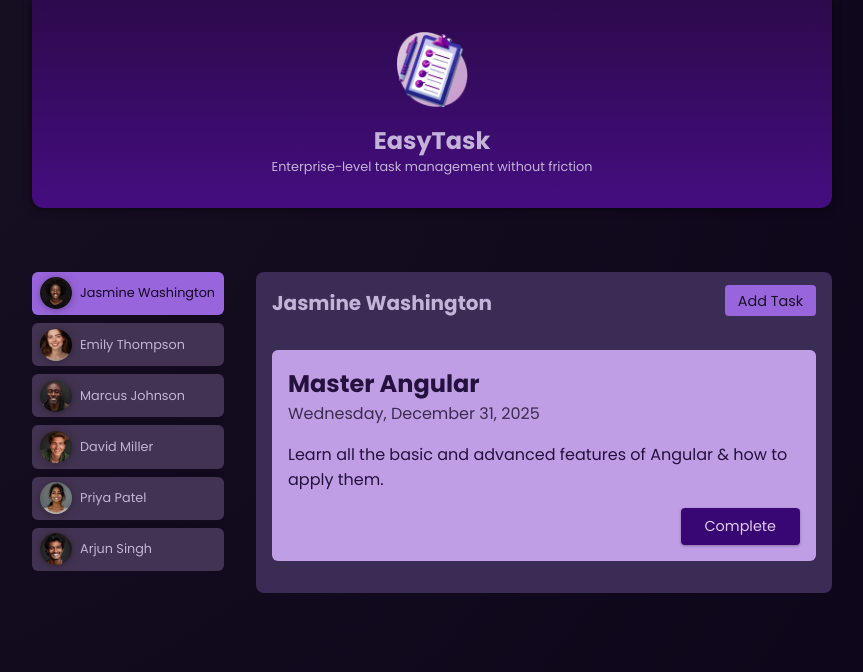
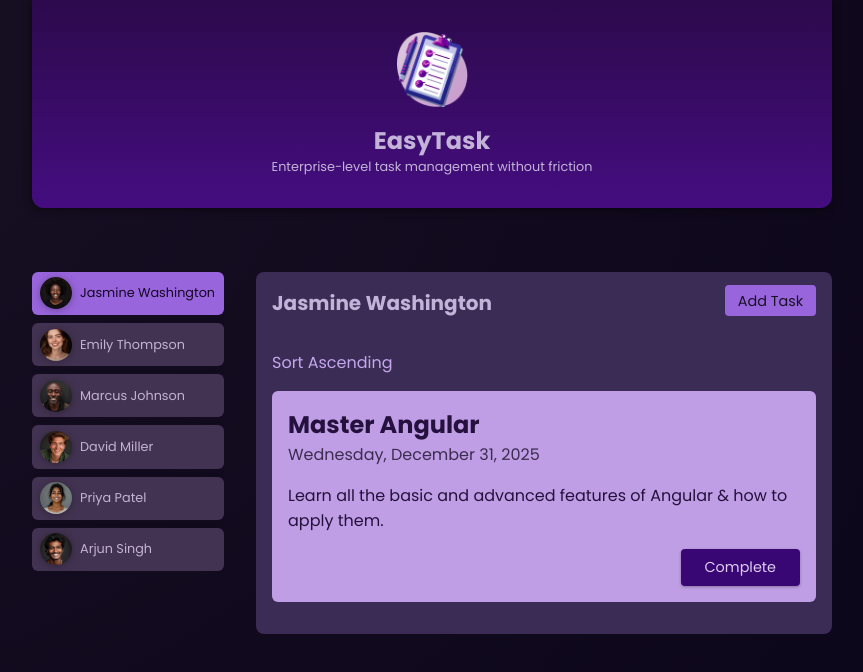
Before and after one commit to WoWcheek/EasyTask, an Angular app: page /users/u1/tasks in a window 1280 px wide. Shown: the top 672 px of the page, without its empty margins (208-1071 px from the left). Built offline with nearby package versions, Linux system fonts and the light colour scheme.

Commit message:
implement tasks sorting

```diff
--- a/src/app/tasks/tasks.component.css
+++ b/src/app/tasks/tasks.component.css
@@ -1,3 +1,13 @@
+a {
+  text-decoration: none;
+  color: #c6a7ed;
+}
+
+a:hover,
+a:active {
+  color: #9b79c6;
+}
+
 ul {
   list-style: none;
   margin: 1rem 0;
--- a/src/app/tasks/tasks.component.html
+++ b/src/app/tasks/tasks.component.html
@@ -1,3 +1,12 @@
+<p>
+  <a
+    routerLink="./"
+    [queryParams]="{ order: order() === 'asc' ? 'desc' : 'asc' }"
+  >
+    Sort {{ order() === "asc" ? "Descending" : "Ascending" }}
+  </a>
+</p>
+
 <ul>
   @for (task of userTasks(); track task.id) {
   <li>
--- a/src/app/tasks/tasks.component.ts
+++ b/src/app/tasks/tasks.component.ts
@@ -1,4 +1,5 @@
 import { Component, computed, inject, input } from '@angular/core';
+import { RouterLink } from '@angular/router';
 
 import { TaskComponent } from './task/task.component';
 import { TasksService } from './tasks.service';
@@ -8,12 +9,19 @@
   standalone: true,
   templateUrl: './tasks.component.html',
   styleUrl: './tasks.component.css',
-  imports: [TaskComponent],
+  imports: [TaskComponent, RouterLink],
 })
 export class TasksComponent {
   userId = input.required<string>();
+  order = input<'asc' | 'desc'>();
   private tasksService = inject(TasksService);
   userTasks = computed(() =>
-    this.tasksService.allTasks().filter((x) => x.userId === this.userId())
+    this.tasksService
+      .allTasks()
+      .filter((x) => x.userId === this.userId())
+      .sort((a, b) => {
+        if (this.order() === 'asc') return a.id > b.id ? 1 : -1;
+        return a.id > b.id ? -1 : 1;
+      })
   );
 }
```
Also changed, not shown: src/app/app.routes.ts (+2 -17 lines), src/app/users/users.routes.ts (added, +20 -0 lines).
